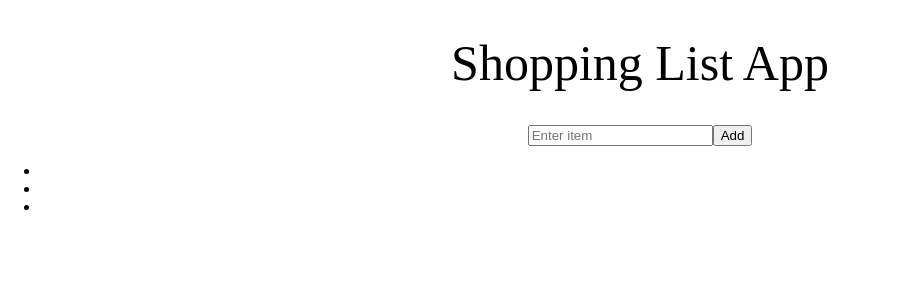
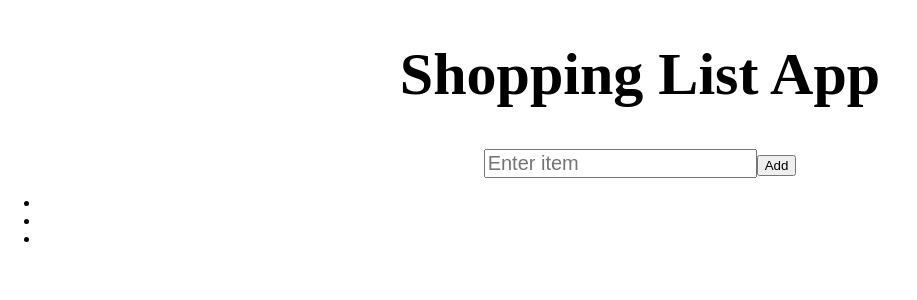
Before and after one commit to SL-GW/shopping-list-project, a React (Create React App) app: page / in a window 1280 px wide. Shown: the top 300 px of the page, without its empty margins (0-917 px from the left). Built offline with nearby package versions, Linux system fonts and the light colour scheme; a web font is replaced by a local one.

Commit message:
Updated css

```diff
--- a/src/App.css
+++ b/src/App.css
@@ -7,6 +7,6 @@
 }
 
 .App h1 {
-  font-size: 50px;
-  font-weight: 500;
+  font-size: 60px;
+  font-weight: 600;
 }
--- /dev/null
+++ b/src/List.css
@@ -0,0 +1,3 @@
+.searchInput {
+  font-size: 20px;
+}
--- a/src/List.js
+++ b/src/List.js
@@ -1,4 +1,5 @@
 import React, { useState } from "react";
+import "./List.css";
 
 export default function List() {
   const [item, setItem] = useState("");
@@ -16,8 +17,13 @@ export default function List() {
   return (
     <div className="List">
       <form onSubmit={handleSubmit}>
-        <input type="search" placeholder="Enter item" onChange={updateList} />
-        <input type="submit" value="Add" />
+        <input
+          className="searchInput"
+          type="search"
+          placeholder="Enter item"
+          onChange={updateList}
+        />
+        <input className="searchButton" type="submit" value="Add" />
       </form>
       <ul>
         <li>{item}</li>
```
